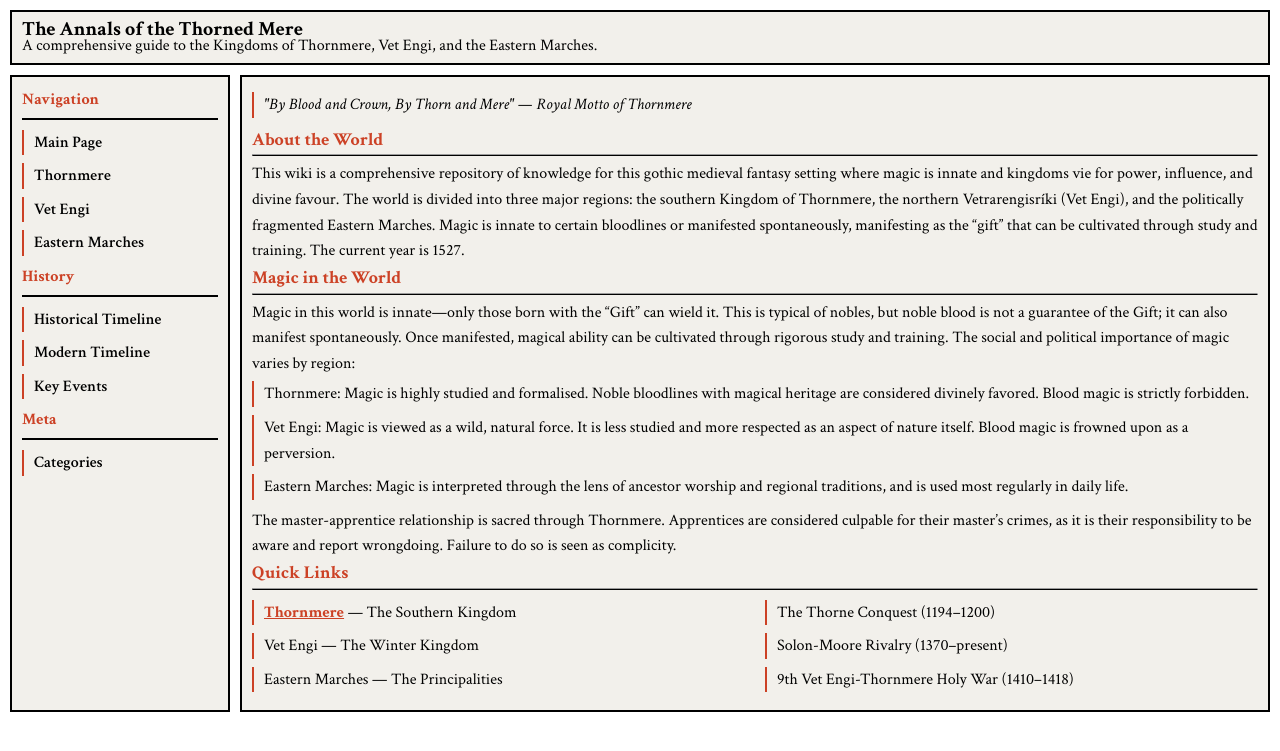
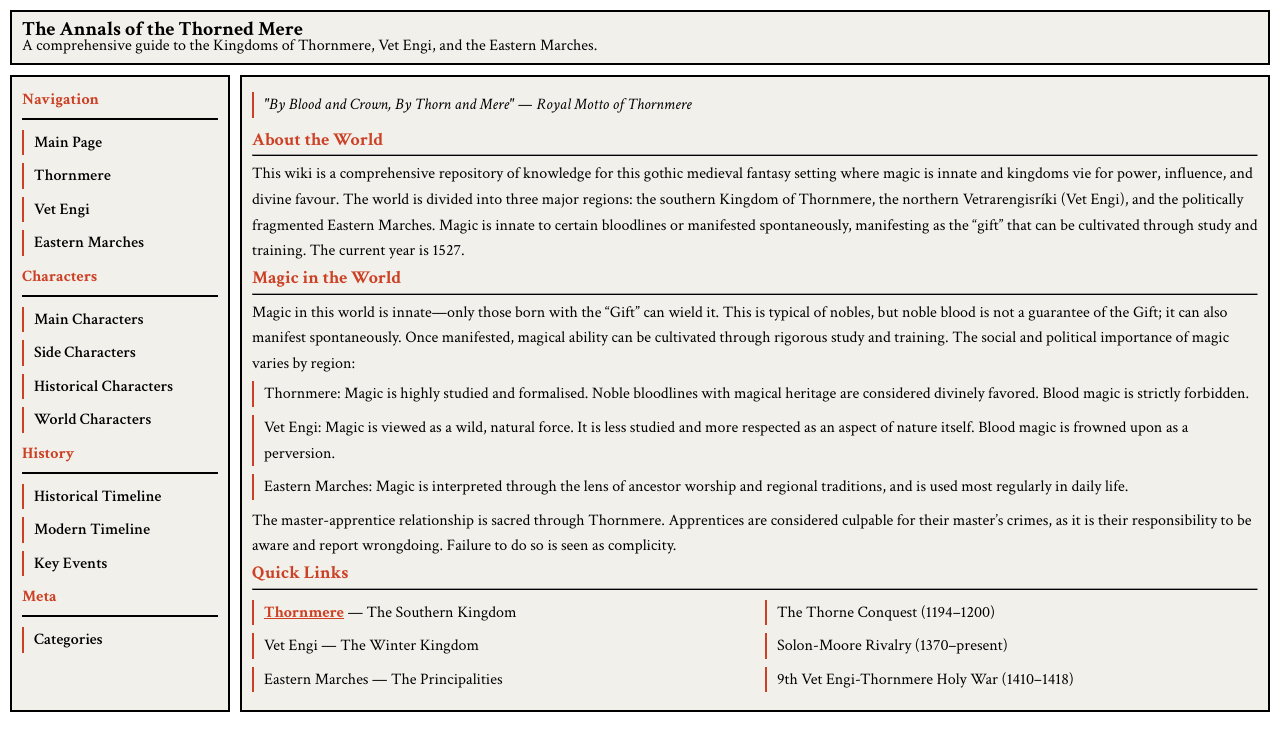
Before and after one commit to rieldex/mere, a Jekyll site: the page built from index.md, in a window 1280 px wide. Shown: the top 751 px of the page. Built offline with Jekyll 4.4.1, drawn with Linux system fonts in a browser that asks for light colours.

Commit message:
Update wiki.html

```diff
--- a/_layouts/wiki.html
+++ b/_layouts/wiki.html
@@ -26,6 +26,14 @@
         <li><a href="{{ '/east' | relative_url }}">Eastern Marches</a></li>
       </ul>
 
+      <h3>Characters</h3>
+      <ul>
+        <li><a href="{{ '/char' | relative_url }}">Main Characters</a></li>
+        <li><a href="{{ '/schar' | relative_url }}">Side Characters</a></li>
+        <li><a href="{{ '/hchar' | relative_url }}">Historical Characters</a></li>
+        <li><a href="{{ '/wchar' | relative_url }}">World Characters</a></li>
+      </ul>
+
       <h3>History</h3>
       <ul>
         <li><a href="{{ '/history' | relative_url }}">Historical Timeline</a></li>
```
